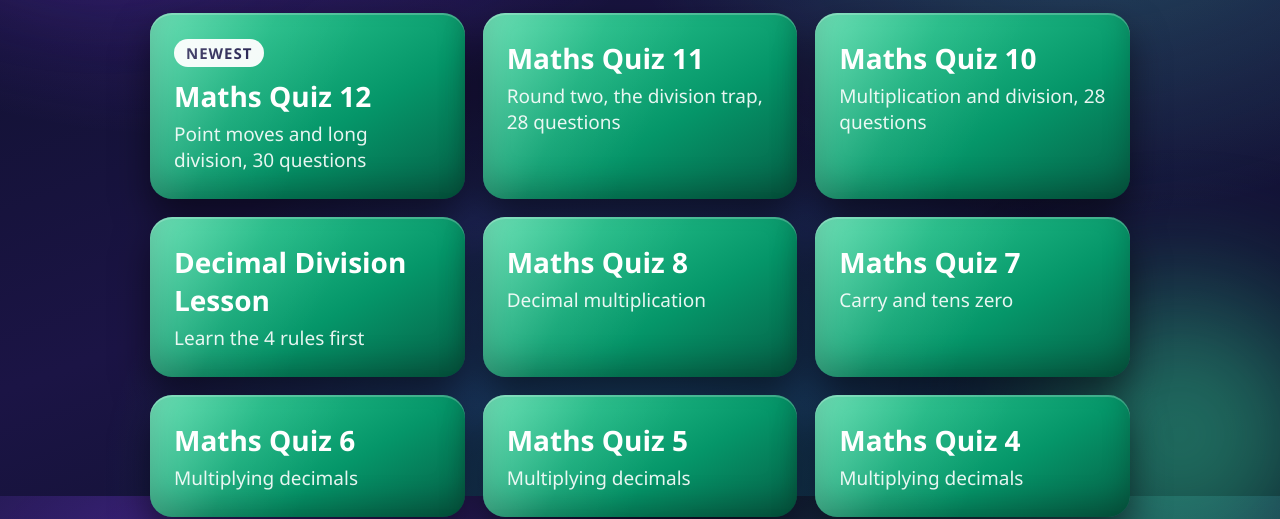
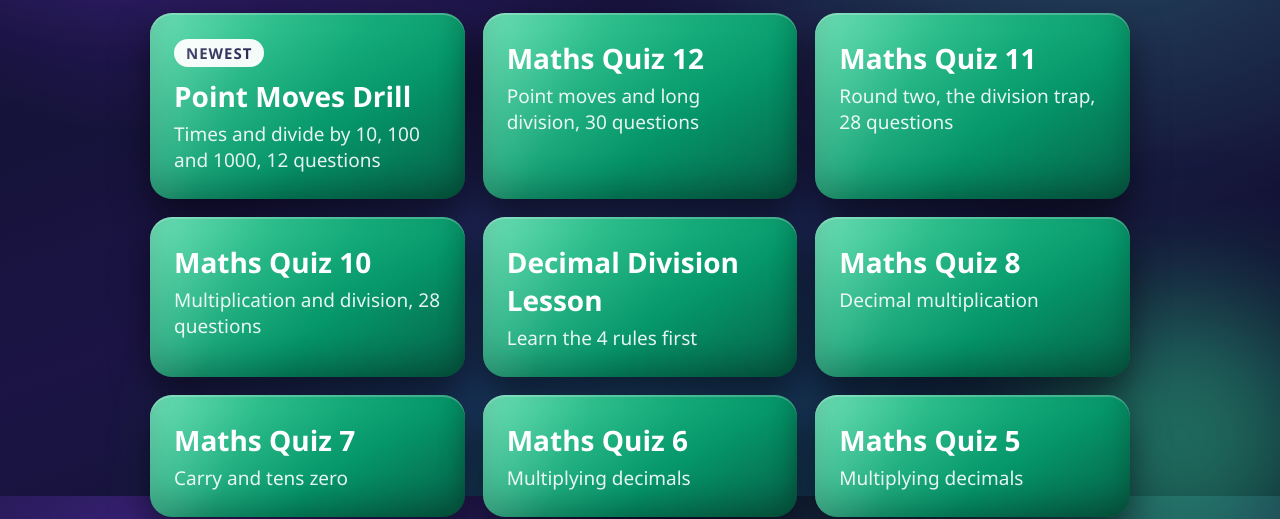
Before and after one commit to zmnakoahmed/zmnakoahmed.github.io, a plain HTML site: page quizzes.html in a window 1280 px wide. Shown: the part 304-823 px from the top of the page. Drawn offline with Linux system fonts and the light colour scheme.

Commit message:
Add Point Moves Drill card

```diff
--- a/quizzes.html
+++ b/quizzes.html
@@ -90,7 +90,8 @@
 
   <h2>🔢 Maths</h2>
   <div class="grid">
-    <a class="quiz maths" href="https://zmnakoahmed.github.io/maya-quizzes/maths12.html"><span class="new">Newest</span><div class="name">Maths Quiz 12</div><div class="desc">Point moves and long division, 30 questions</div></a>
+    <a class="quiz maths" href="https://zmnakoahmed.github.io/maya-quizzes/point-moves-drill.html"><span class="new">Newest</span><div class="name">Point Moves Drill</div><div class="desc">Times and divide by 10, 100 and 1000, 12 questions</div></a>
+    <a class="quiz maths" href="https://zmnakoahmed.github.io/maya-quizzes/maths12.html"><div class="name">Maths Quiz 12</div><div class="desc">Point moves and long division, 30 questions</div></a>
     <a class="quiz maths" href="https://zmnakoahmed.github.io/maya-quizzes/maths11.html"><div class="name">Maths Quiz 11</div><div class="desc">Round two, the division trap, 28 questions</div></a>
     <a class="quiz maths" href="https://zmnakoahmed.github.io/maya-quizzes/maths10.html"><div class="name">Maths Quiz 10</div><div class="desc">Multiplication and division, 28 questions</div></a>
     <a class="quiz maths" href="https://zmnakoahmed.github.io/maya-quizzes/decimal-division-lesson.html"><div class="name">Decimal Division Lesson</div><div class="desc">Learn the 4 rules first</div></a>
```
